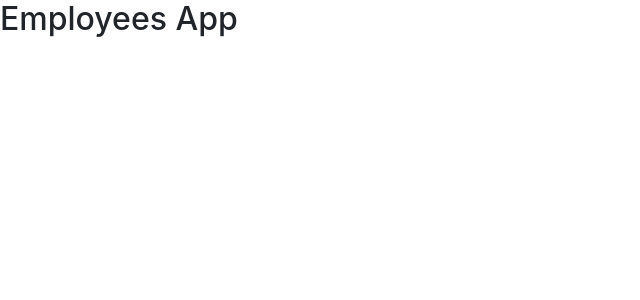
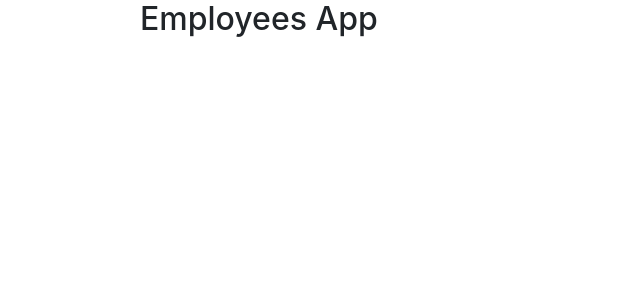
Before and after one commit to DevMaffi/employees-app, a React (Create React App) app: page / in a window 1280 px wide. Shown: the top 300 px of the page, without its empty margins (0-640 px from the left). Built offline with nearby package versions, Linux system fonts and the light colour scheme.

Commit message:
Produce file structure for the App component

```diff
--- /dev/null
+++ b/src/components/App/App.css
@@ -0,0 +1,4 @@
+.app {
+  margin: 0 auto;
+  max-width: 1000px;
+}
--- a/src/components/App.jsx
+++ b/src/components/App/App.jsx
@@ -1,8 +1,14 @@
 import { Component } from 'react'
+
+import './App.css'
 
 export class App extends Component {
   render() {
-    return <h2>Employees App</h2>
+    return (
+      <div className="app">
+        <h2>Employees App</h2>
+      </div>
+    )
   }
 }
 
--- /dev/null
+++ b/src/components/App/index.js
@@ -0,0 +1,2 @@
+import App from './App'
+export default App
```
